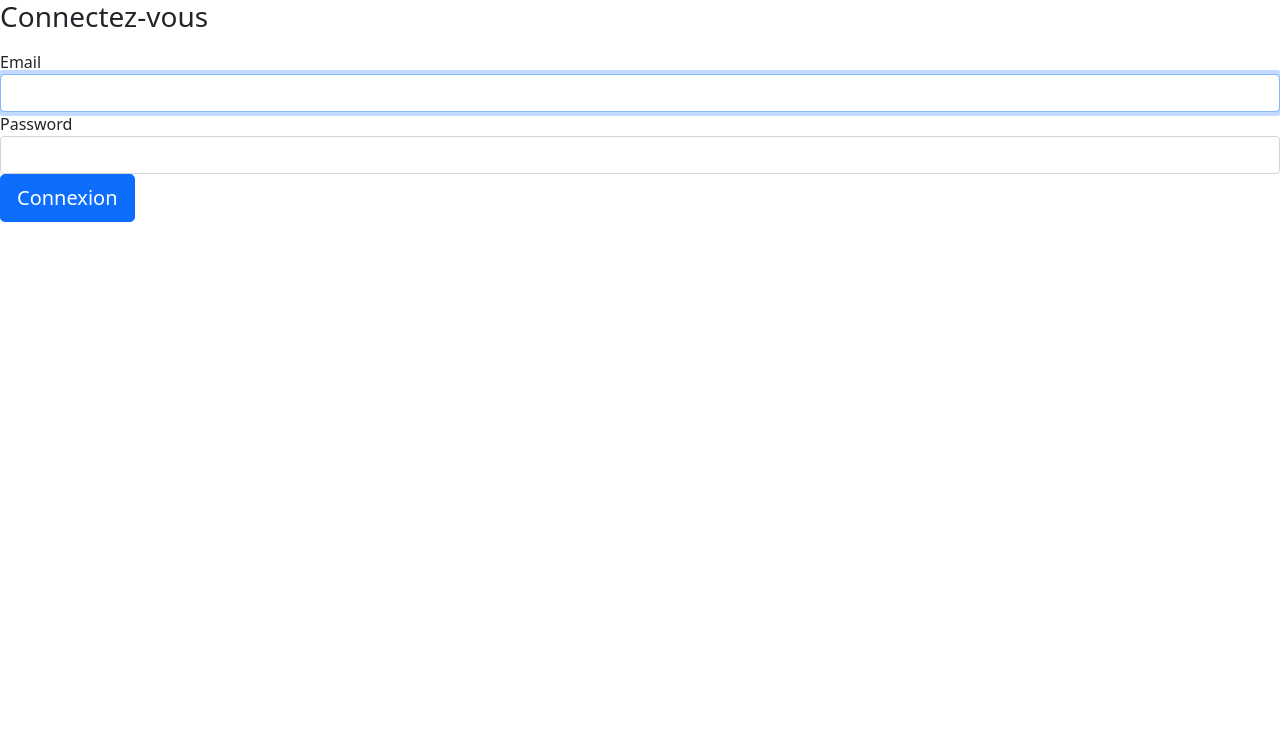
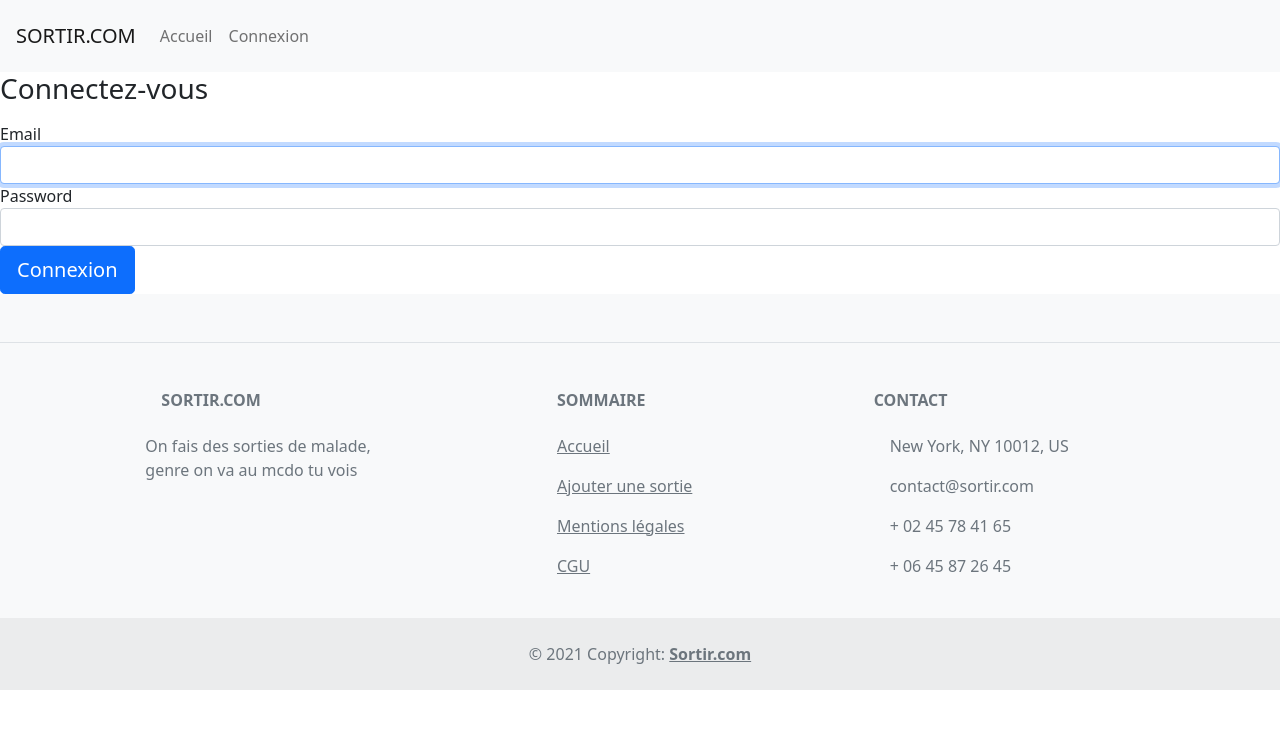
Before and after one commit to Florian1606/Projet_sortir_symfony, a Symfony app: template templates/security/login.html.twig in a window 1280 px wide. Shown: the top 729 px of the page. Run offline with Twig, Linux system fonts and the light colour scheme; the template is opened without the code that fills it, so the values that code supplies are empty; some libraries are stand-ins or nearby versions.

Commit message:
Modif de base html

```diff
--- a/templates/base.html.twig
+++ b/templates/base.html.twig
@@ -1,24 +1,143 @@
 <!doctype html>
 <html lang="en">
+
 <head>
     <!-- Required meta tags -->
     <meta charset="utf-8">
     <meta name="viewport" content="width=device-width, initial-scale=1">
 
     <!-- Bootstrap CSS -->
-    <link href="https://cdn.jsdelivr.net/npm/bootstrap@5.1.3/dist/css/bootstrap.min.css" rel="stylesheet" integrity="sha384-1BmE4kWBq78iYhFldvKuhfTAU6auU8tT94WrHftjDbrCEXSU1oBoqyl2QvZ6jIW3" crossorigin="anonymous">
+    <link href="https://cdn.jsdelivr.net/npm/bootstrap@5.1.3/dist/css/bootstrap.min.css" rel="stylesheet"
+        integrity="sha384-1BmE4kWBq78iYhFldvKuhfTAU6auU8tT94WrHftjDbrCEXSU1oBoqyl2QvZ6jIW3" crossorigin="anonymous">
     {% block stylesheets %}
-        <link rel="stylesheet" href="{{asset('css/style')}}">
+    <link rel="stylesheet" href="{{asset('css/style')}}">
     {% endblock %}
     <title>{% block title %}Welcome!{% endblock %}</title>
 </head>
+
 <body>
-{% block body %}{% endblock %}
+
+	<nav class="navbar navbar-expand-lg navbar-light bg-light p-3">
+        <a class="navbar-brand" href="{{ path('main') }}">SORTIR.COM</a>
+        <button class="navbar-toggler" type="button" data-toggle="collapse" data-target="#navbarSupportedContent" aria-controls="navbarSupportedContent" aria-expanded="false" aria-label="Toggle navigation">
+            <span class="navbar-toggler-icon"></span>
+        </button>
+        <div class="collapse navbar-collapse" id="navbarSupportedContent">
+            <ul class="navbar-nav ml-auto topnav">
+                <li class="nav-item active">
+                    <a class="nav-link" href="{{ path('main') }}">Accueil</a>
+                </li>
+                <li class="nav-item">
+                    <a class="nav-link" href="{{ path('app_login') }}">Connexion</a>
+                </li>
+                {% if app.user %}
+                <li class="nav-item">
+                    <a class="nav-link" href="#">Mon profil</a>
+                </li>
+                <li class="nav-item">
+                    <a class="nav-link" href="#">Déconnexion</a>
+                </li>
+                {% endif %}
+            </ul>
+        </div>
+    </nav>
+    {% block body %}{% endblock %}
 
 
-<script src="https://cdn.jsdelivr.net/npm/bootstrap@5.1.3/dist/js/bootstrap.bundle.min.js" integrity="sha384-ka7Sk0Gln4gmtz2MlQnikT1wXgYsOg+OMhuP+IlRH9sENBO0LRn5q+8nbTov4+1p" crossorigin="anonymous"></script>
-{% block javascripts %}
+    <script src="https://cdn.jsdelivr.net/npm/bootstrap@5.1.3/dist/js/bootstrap.bundle.min.js"
+        integrity="sha384-ka7Sk0Gln4gmtz2MlQnikT1wXgYsOg+OMhuP+IlRH9sENBO0LRn5q+8nbTov4+1p"
+        crossorigin="anonymous"></script>
+    <script src="https://code.jquery.com/jquery-3.2.1.slim.min.js"
+        integrity="sha384-KJ3o2DKtIkvYIK3UENzmM7KCkRr/rE9/Qpg6aAZGJwFDMVNA/GpGFF93hXpG5KkN"
+        crossorigin="anonymous"></script>
+    <script src="https://cdnjs.cloudflare.com/ajax/libs/popper.js/1.12.9/umd/popper.min.js"
+        integrity="sha384-ApNbgh9B+Y1QKtv3Rn7W3mgPxhU9K/ScQsAP7hUibX39j7fakFPskvXusvfa0b4Q"
+        crossorigin="anonymous"></script>
+    <script src="https://maxcdn.bootstrapcdn.com/bootstrap/4.0.0/js/bootstrap.min.js"
+        integrity="sha384-JZR6Spejh4U02d8jOt6vLEHfe/JQGiRRSQQxSfFWpi1MquVdAyjUar5+76PVCmYl"
+        crossorigin="anonymous"></script>
+    {% block javascripts %}
     {#{{ encore_entry_script_tags('app') }}#}
-{% endblock %}
+    {% endblock %}
 </body>
+<!-- Footer -->
+<footer class="text-center text-lg-start bg-light text-muted">
+    <!-- Section: Social media -->
+    <section
+      class="d-flex justify-content-center justify-content-lg-between p-4 border-bottom"
+    >
+
+
+    </section>
+    <!-- Section: Social media -->
+
+    <!-- Section: Links  -->
+    <section class="">
+      <div class="container text-center text-md-start mt-5">
+        <!-- Grid row -->
+        <div class="row mt-3">
+          <!-- Grid column -->
+          <div class="col-md-3 col-lg-4 col-xl-3 mx-auto mb-4">
+            <!-- Content -->
+            <h6 class="text-uppercase fw-bold mb-4">
+              <i class="fas fa-gem me-3"></i>SORTIR.COM
+            </h6>
+            <p>
+              On fais des sorties de malade, genre on va au mcdo tu vois
+            </p>
+          </div>
+          <!-- Grid column -->
+
+          <!-- Grid column -->
+          <div class="col-md-2 col-lg-2 col-xl-2 mx-auto mb-4">
+            <!-- Links -->
+            <h6 class="text-uppercase fw-bold mb-4">
+              Sommaire
+            </h6>
+            <p>
+              <a href="{{ path('main') }}" class="text-reset">Accueil</a>
+            </p>
+            <p>
+              <a href="#" class="text-reset">Ajouter une sortie</a>
+            </p>
+            <p>
+              <a href="#!" class="text-reset">Mentions légales</a>
+            </p>
+            <p>
+              <a href="#!" class="text-reset">CGU</a>
+            </p>
+          </div>
+          <!-- Grid column -->
+
+
+
+          <!-- Grid column -->
+          <div class="col-md-4 col-lg-3 col-xl-3 mx-auto mb-md-0 mb-4">
+            <!-- Links -->
+            <h6 class="text-uppercase fw-bold mb-4">
+              Contact
+            </h6>
+            <p><i class="fas fa-home me-3"></i> New York, NY 10012, US</p>
+            <p>
+              <i class="fas fa-envelope me-3"></i>
+              contact@sortir.com
+            </p>
+            <p><i class="fas fa-phone me-3"></i> + 02 45 78 41 65</p>
+            <p><i class="fas fa-print me-3"></i> + 06 45 87 26 45</p>
+          </div>
+          <!-- Grid column -->
+        </div>
+        <!-- Grid row -->
+      </div>
+    </section>
+    <!-- Section: Links  -->
+
+    <!-- Copyright -->
+    <div class="text-center p-4" style="background-color: rgba(0, 0, 0, 0.05);">
+      © 2021 Copyright:
+      <a class="text-reset fw-bold" href="{{ path('main') }}">Sortir.com</a>
+    </div>
+    <!-- Copyright -->
+  </footer>
+  <!-- Footer -->
 </html>
```
Also changed, not shown: migrations/Version20211011142623.php (added, +59 -0 lines).
